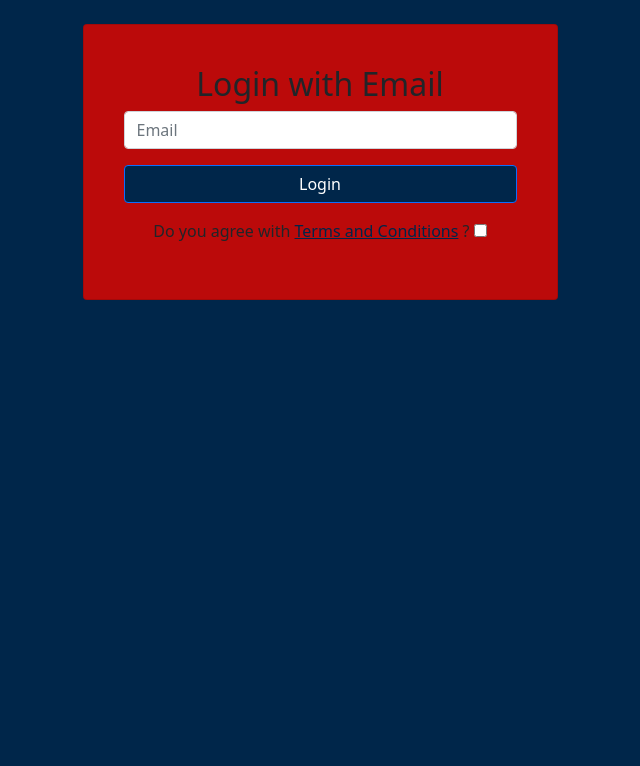
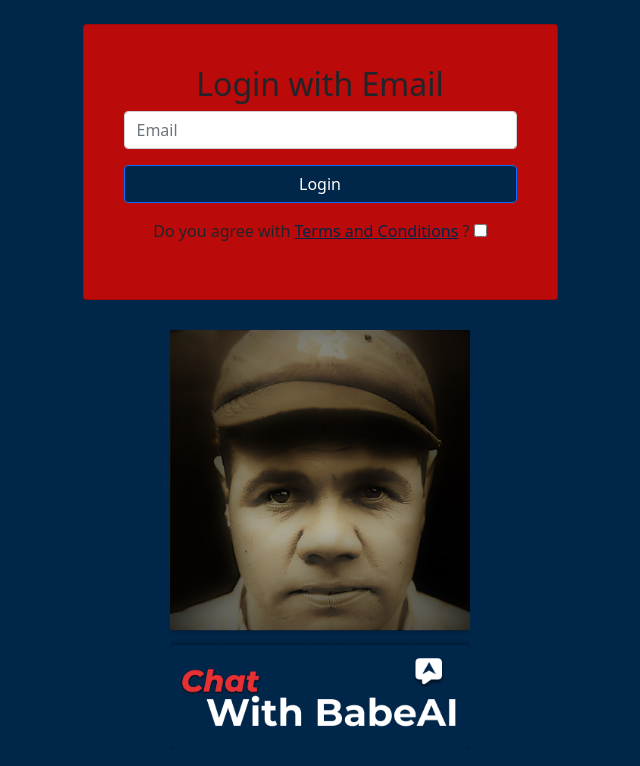
Before and after one commit to engr2243/baseball_chatbot, a Flask app: page /login/ in a window 1280 px wide. Shown: the top 766 px of the page, without its empty margins (320-960 px from the left). Run offline with Flask 2, Linux system fonts and the light colour scheme; some libraries are stand-ins or nearby versions.

Commit message:
modified:   __pycache__/app_creation.cpython-38.pyc 	modified:   __pycache__/chat.cpython-38.pyc 	modified:   __pycache__/forms.cpython-38.pyc 	modified:   __pycache__/models.cpython-38.pyc 	modified:   templates/base.html

```diff
--- a/templates/base.html
+++ b/templates/base.html
@@ -5,12 +5,12 @@
     <style>
         .bg-image-with-color  {
             background-color: #00264a;
-            /* background-image: url(../static/images/background.png); */
-            /* background-position: center; */
-            /* background-repeat: no-repeat; */
-            /* top: auto; */
-            /* background-size: 30% 80%; */
-            /* background-attachment: fixed; */
+            /* background-image: url(../static/images/background.png);
+            background-position: center;
+            background-repeat: no-repeat;
+            background-position-y: 300px;
+            background-size: 500px 100%;
+            background-attachment: fixed; */
         }
 
     </style>
@@ -28,6 +28,7 @@
     <div class="container-fluid">
         {% block content%}
         {% endblock %}
+        <img src="../static/images/background.png" style="margin:auto; padding-top:30px; width:300px;display:block" />
     </div>
     <!-- Bootstrap Bundle with Popper -->
     <script src="https://cdn.jsdelivr.net/npm/bootstrap@5.0.2/dist/js/bootstrap.bundle.min.js" integrity="sha384-MrcW6ZMFYlzcLA8Nl+NtUVF0sA7MsXsP1UyJoMp4YLEuNSfAP+JcXn/tWtIaxVXM" crossorigin="anonymous"></script>
```
